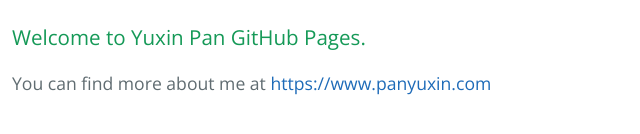
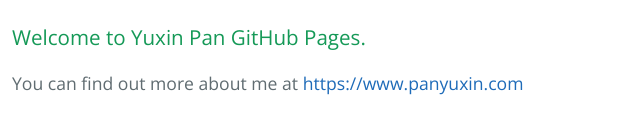
Before and after one commit to YuxinPan/yuxinpan.github.io, a plain HTML site: page index.html in a window 1280 px wide. Shown: the part 280-414 px from the top of the page, 212-852 px from the left. Drawn offline with nearby package versions, Linux system fonts and the light colour scheme.

Commit message:
Update index.html

```diff
--- a/index.html
+++ b/index.html
@@ -19,7 +19,7 @@
       <h3>
 <a id="welcome-to-yuxin-pan-github-pages" class="anchor" href="#welcome-to-yuxin-pan-github-pages" aria-hidden="true"><span aria-hidden="true" class="octicon octicon-link"></span></a>Welcome to Yuxin Pan GitHub Pages.</h3>
 
-<p>You can find more about me at <a href="https://www.panyuxin.com">https://www.panyuxin.com</a></p>
+<p>You can find out more about me at <a href="https://www.panyuxin.com">https://www.panyuxin.com</a></p>
 
 
 
```
